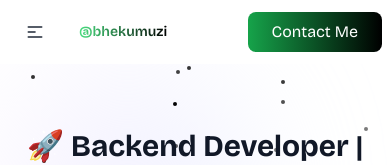
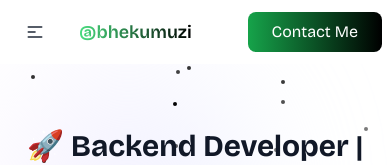
Before and after one commit to bhekumuzitshuma/muziebt, a Next.js app: page / in a window 390 px wide. Shown: the top 165 px of the page. Built offline with nearby package versions, Linux system fonts and the light colour scheme.

Commit message:
font-size

```diff
--- a/src/components/layout/Navbar.jsx
+++ b/src/components/layout/Navbar.jsx
@@ -62,7 +62,7 @@ const Navbar = () => {
               </li>
             </ul>
           </div>
-          <a href="/" className="btn text-sm btn-ghost md:text-xl">
+          <a href="/" className="btn text-lg btn-ghost md:text-xl">
             <span className="text-transparent bg-clip-text bg-gradient-to-r from-green-400 to-black">
               @bhekumuzi
             </span>
```
